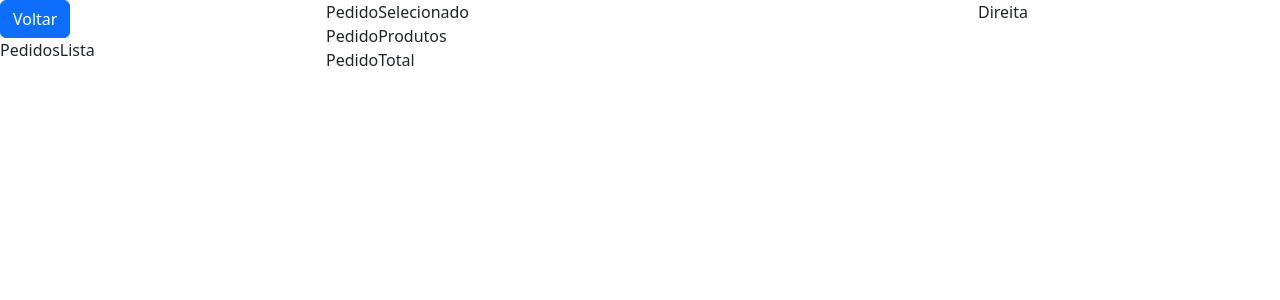
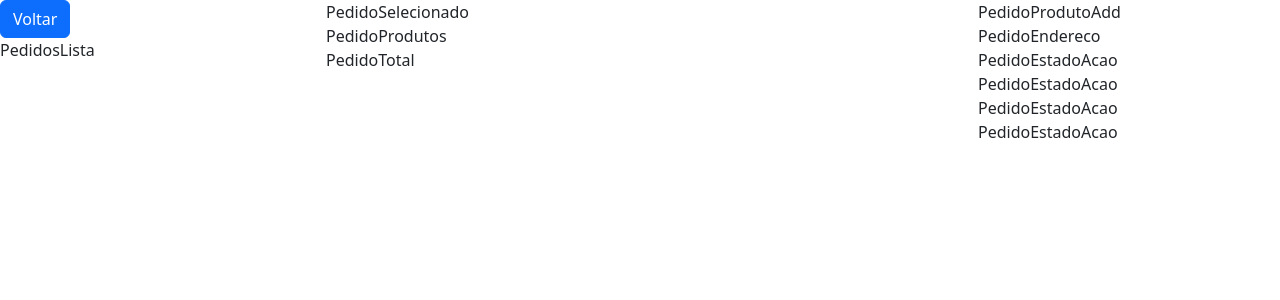
Before and after one commit to leobravoe/react-frontend-laravel, a React (Vite) app: page / in a window 1280 px wide. Shown: the top 300 px of the page. Built offline with nearby package versions, Linux system fonts and the light colour scheme; no server answers.

Commit message:
Atualização

```diff
--- a/src/components/PedidoProdutosAdmin/PedidoEndereco/PedidoEndereco.jsx
+++ b/src/components/PedidoProdutosAdmin/PedidoEndereco/PedidoEndereco.jsx
@@ -0,0 +1,9 @@
+import React from 'react'
+
+const PedidoEndereco = () => {
+  return (
+    <div>PedidoEndereco</div>
+  )
+}
+
+export default PedidoEndereco
--- a/src/components/PedidoProdutosAdmin/PedidoEstadoAcao/PedidoEstadoAcao.jsx
+++ b/src/components/PedidoProdutosAdmin/PedidoEstadoAcao/PedidoEstadoAcao.jsx
@@ -0,0 +1,9 @@
+import React from 'react'
+
+const PedidoEstadoAcao = () => {
+  return (
+    <div>PedidoEstadoAcao</div>
+  )
+}
+
+export default PedidoEstadoAcao
--- a/src/components/PedidoProdutosAdmin/PedidoProdutoAdd/PedidoProdutoAdd.jsx
+++ b/src/components/PedidoProdutosAdmin/PedidoProdutoAdd/PedidoProdutoAdd.jsx
@@ -0,0 +1,9 @@
+import React from 'react'
+
+const PedidoProdutoAdd = () => {
+  return (
+    <div>PedidoProdutoAdd</div>
+  )
+}
+
+export default PedidoProdutoAdd
--- a/src/pages/PedidoProdutosAdmin.jsx
+++ b/src/pages/PedidoProdutosAdmin.jsx
@@ -2,6 +2,9 @@ import PedidosLista from "../components/PedidoProdutosAdmin/PedidosLista/Pedidos
 import PedidoSelecionado from "../components/PedidoProdutosAdmin/PedidoSelecionado/PedidoSelecionado"
 import PedidoProdutos from "../components/PedidoProdutosAdmin/PedidoProdutos/PedidoProdutos"
 import PedidoTotal from "../components/PedidoProdutosAdmin/PedidoTotal/PedidoTotal"
+import PedidoProdutoAdd from "../components/PedidoProdutosAdmin/PedidoProdutoAdd/PedidoProdutoAdd";
+import PedidoEndereco from "../components/PedidoProdutosAdmin/PedidoEndereco/PedidoEndereco";
+import PedidoEstadoAcao from "../components/PedidoProdutosAdmin/PedidoEstadoAcao/PedidoEstadoAcao";
 
 const PedidoProdutosAdmin = () => {
     return (
@@ -15,7 +18,14 @@ const PedidoProdutosAdmin = () => {
                 <PedidoProdutos />
                 <PedidoTotal />
             </div>
-            <div className="col-3">Direita</div>
+            <div className="col-3">
+                <PedidoProdutoAdd />
+                <PedidoEndereco />
+                <PedidoEstadoAcao />
+                <PedidoEstadoAcao />
+                <PedidoEstadoAcao />
+                <PedidoEstadoAcao />
+            </div>
         </div>
     )
 }
```
